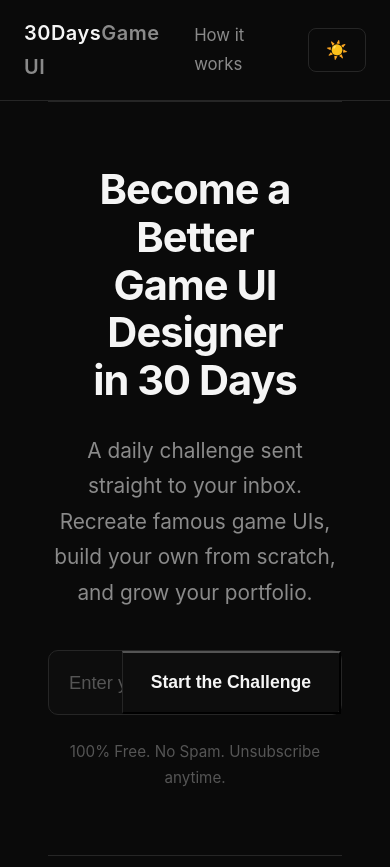
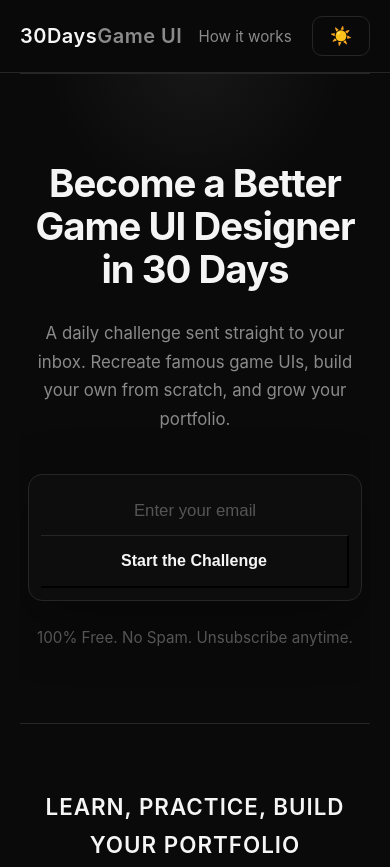
Before and after one commit to Gustavocodiguinhos/30days-gameui, a website: page public/index.html in a window 390 px wide. Shown: the top 867 px of the page. Drawn offline with Linux system fonts and the light colour scheme.

Commit message:
Make site more fluid and fully responsive on mobile

```diff
--- a/public/css/style.css
+++ b/public/css/style.css
@@ -13,6 +13,11 @@
   --line: #262626;
   --hover: #161616;
   --placeholder: #555;
+  --accent: #f5f5f5;
+  --shadow: rgba(0, 0, 0, 0.35);
+  --radius: 14px;
+  --maxw: 1280px;
+  --ease: cubic-bezier(0.22, 1, 0.36, 1);
 }
 
 [data-theme="light"] {
@@ -24,11 +29,13 @@
   --line: #e0e0e0;
   --hover: #f0f0f0;
   --placeholder: #aaaaaa;
+  --accent: #111111;
   --shadow: rgba(0, 0, 0, 0.08);
 }
 
 html {
   scroll-behavior: smooth;
+  -webkit-text-size-adjust: 100%;
 }
 
 body {
@@ -37,20 +44,32 @@ body {
   color: var(--text);
   line-height: 1.7;
   -webkit-font-smoothing: antialiased;
-  transition: background 0.3s, color 0.3s;
+  overflow-x: hidden;
+  transition: background 0.4s var(--ease), color 0.4s var(--ease);
+}
+
+::selection {
+  background: var(--accent);
+  color: var(--bg);
 }
 
 header {
   position: sticky;
   top: 0;
   z-index: 100;
-  background: var(--bg);
+  background: color-mix(in srgb, var(--bg) 85%, transparent);
+  -webkit-backdrop-filter: saturate(180%) blur(12px);
+  backdrop-filter: saturate(180%) blur(12px);
   border-bottom: 1px solid var(--line);
-  transition: background 0.3s;
+  transition: border-color 0.3s, background 0.3s, box-shadow 0.3s;
+}
+
+header.scrolled {
+  box-shadow: 0 8px 30px var(--shadow);
 }
 
 nav {
-  max-width: 1280px;
+  max-width: var(--maxw);
   margin: 0 auto;
   padding: 1.5rem 3rem;
   display: flex;
@@ -90,7 +109,7 @@ nav a:hover {
   margin-left: auto;
   background: none;
   border: 1px solid var(--line);
-  border-radius: 8px;
+  border-radius: 10px;
   width: 44px;
   height: 44px;
   font-size: 1.1rem;
@@ -99,36 +118,53 @@ nav a:hover {
   display: flex;
   align-items: center;
   justify-content: center;
-  transition: background 0.2s, border-color 0.2s;
+  transition: background 0.2s, border-color 0.2s, transform 0.2s var(--ease);
 }
 
 .theme-toggle:hover {
   background: var(--hover);
+  transform: rotate(15deg) scale(1.05);
 }
 
 main {
-  max-width: 1280px;
+  max-width: var(--maxw);
   margin: 0 auto;
   padding: 0 3rem;
 }
 
 .hero {
   text-align: center;
-  padding: 8rem 2rem;
+  padding: 9rem 2rem 7rem;
+  position: relative;
+  overflow: hidden;
+}
+
+.hero::before {
+  content: '';
+  position: absolute;
+  top: -30%;
+  left: 50%;
+  transform: translateX(-50%);
+  width: 90vmin;
+  height: 90vmin;
+  background: radial-gradient(circle, color-mix(in srgb, var(--text) 6%, transparent) 0%, transparent 60%);
+  pointer-events: none;
+  z-index: -1;
 }
 
 .hero h1 {
-  font-size: 3.8rem;
+  font-size: clamp(2.4rem, 6vw, 4.2rem);
   font-weight: 700;
-  line-height: 1.15;
-  letter-spacing: -1px;
+  line-height: 1.12;
+  letter-spacing: -1.5px;
   margin-bottom: 1.75rem;
 }
 
 .tagline {
   color: var(--muted);
-  font-size: 1.3rem;
-  margin-bottom: 2.5rem;
+  font-size: clamp(1.05rem, 2.2vw, 1.3rem);
+  max-width: 560px;
+  margin: 0 auto 2.5rem;
 }
 
 .signup {
@@ -137,9 +173,16 @@ main {
   max-width: 560px;
   margin: 0 auto;
   border: 1px solid var(--line);
-  border-radius: 10px;
+  border-radius: var(--radius);
   background: var(--surface);
   padding-left: 1.25rem;
+  box-shadow: 0 20px 60px var(--shadow);
+  transition: border-color 0.3s, box-shadow 0.3s, transform 0.3s var(--ease);
+}
+
+.signup:focus-within {
+  border-color: var(--muted);
+  box-shadow: 0 20px 60px var(--shadow), 0 0 0 4px color-mix(in srgb, var(--text) 8%, transparent);
 }
 
 .signup input {
@@ -180,6 +223,10 @@ button:hover {
   color: var(--text);
 }
 
+button:active {
+  transform: scale(0.98);
+}
+
 button:disabled {
   opacity: 0.7;
   cursor: wait;
@@ -211,7 +258,7 @@ button.loading::before {
   margin-top: 1.5rem;
   font-size: 0.95rem;
   color: var(--text);
-  animation: fadeIn 0.4s ease;
+  animation: fadeIn 0.4s var(--ease);
 }
 
 @keyframes fadeIn {
@@ -232,7 +279,7 @@ section {
 
 section h2 {
   text-align: center;
-  font-size: 1.75rem;
+  font-size: clamp(1.4rem, 3vw, 1.75rem);
   font-weight: 600;
   margin-bottom: 3.5rem;
   text-transform: uppercase;
@@ -241,22 +288,35 @@ section h2 {
 
 .steps {
   display: grid;
-  grid-template-columns: repeat(auto-fit, minmax(280px, 1fr));
+  grid-template-columns: repeat(auto-fit, minmax(260px, 1fr));
   gap: 2rem;
 }
 
 .step {
   text-align: center;
   border: 1px solid var(--line);
-  border-radius: 12px;
+  border-radius: 18px;
   padding: 3rem 2.5rem;
   background: var(--surface);
   box-shadow: 0 15px 40px var(--shadow);
+  transition: transform 0.4s var(--ease), border-color 0.3s, box-shadow 0.4s var(--ease);
+}
+
+.step:hover {
+  transform: translateY(-8px);
+  border-color: var(--muted);
+  box-shadow: 0 25px 60px var(--shadow);
 }
 
 .step-icon {
   font-size: 2.5rem;
   margin-bottom: 1.5rem;
+  display: inline-block;
+  transition: transform 0.4s var(--ease);
+}
+
+.step:hover .step-icon {
+  transform: scale(1.15) rotate(-5deg);
 }
 
 .step h3 {
@@ -290,16 +350,18 @@ footer a {
   color: var(--muted);
   text-decoration: none;
   border-bottom: 1px solid var(--line);
+  transition: color 0.2s, border-color 0.2s;
 }
 
 footer a:hover {
   color: var(--text);
+  border-color: var(--muted);
 }
 
 .animate {
   opacity: 0;
-  transform: translateY(24px);
-  transition: opacity 0.6s ease, transform 0.6s ease;
+  transform: translateY(28px);
+  transition: opacity 0.7s var(--ease), transform 0.7s var(--ease);
 }
 
 .animate.visible {
@@ -307,18 +369,105 @@ footer a:hover {
   transform: translateY(0);
 }
 
+@media (prefers-reduced-motion: reduce) {
+  html {
+    scroll-behavior: auto;
+  }
+  .animate {
+    opacity: 1;
+    transform: none;
+    transition: none;
+  }
+  .step:hover {
+    transform: none;
+  }
+}
+
 @media (max-width: 720px) {
-  .hero {
-    padding: 4rem 0;
+  main {
+    padding: 0 1.25rem;
   }
-  .hero h1 {
-    font-size: 2.6rem;
-  }
+
   nav {
-    padding: 1rem 1.5rem;
+    padding: 1rem 1.25rem;
     gap: 1rem;
   }
+
   nav ul {
-    gap: 1.5rem;
+    gap: 1.25rem;
+  }
+
+  nav a {
+    font-size: 0.95rem;
+  }
+
+  .hero {
+    padding: 5.5rem 0.5rem 4.5rem;
+  }
+
+  .hero h1 {
+    letter-spacing: -1px;
+  }
+
+  .signup {
+    flex-direction: column;
+    padding: 0.75rem;
+  }
+
+  .signup input {
+    width: 100%;
+    padding: 0.9rem 0.9rem;
+    text-align: center;
+    font-size: 1.05rem;
+  }
+
+  .signup button {
+    border-left: none;
+    border-top: 1px solid var(--line);
+    width: 100%;
+    justify-content: center;
+    padding: 1rem;
+    font-size: 1rem;
+  }
+
+  .signup button.loading::before {
+    width: 0.9rem;
+    height: 0.9rem;
+  }
+
+  section {
+    padding: 4rem 0.5rem;
+  }
+
+  section h2 {
+    margin-bottom: 2.5rem;
+  }
+
+  .steps {
+    grid-template-columns: 1fr;
+    gap: 1.25rem;
+  }
+
+  .step {
+    padding: 2.25rem 1.75rem;
+  }
+
+  .theme-toggle {
+    width: 40px;
+    height: 40px;
+  }
+
+  .note,
+  #signup-msg {
+    padding: 0 0.5rem;
   }
 }
+
+@media (max-width: 380px) {
+  .logo {
+    font-size: 1.1rem;
+  }
+  nav a {
+    font-size: 0.85rem;
+  }
+}
--- a/public/index.html
+++ b/public/index.html
@@ -3,6 +3,8 @@
 <head>
   <meta charset="UTF-8">
   <meta name="viewport" content="width=device-width, initial-scale=1.0">
+  <meta name="theme-color" content="#0a0a0a">
+  <meta name="description" content="A daily game UI challenge in your inbox for 30 days. Recreate famous game UIs and grow your portfolio.">
   <title>30Days Game UI — Become a Better Game UI Designer in 30 Days</title>
   <link rel="stylesheet" href="css/style.css">
 </head>
--- a/public/js/script.js
+++ b/public/js/script.js
@@ -28,9 +28,17 @@ const observer = new IntersectionObserver(function (entries) {
   });
 }, { threshold: 0.15 });
 
-animated.forEach(function (el) {
+animated.forEach(function (el, i) {
+  if (el.parentElement.classList.contains('steps')) {
+    el.style.transitionDelay = i * 120 + 'ms';
+  }
   observer.observe(el);
 });
+
+const header = document.querySelector('header');
+window.addEventListener('scroll', function () {
+  header.classList.toggle('scrolled', window.scrollY > 10);
+}, { passive: true });
 
 const form = document.getElementById('signup-form');
 const emailInput = document.getElementById('email');
```
